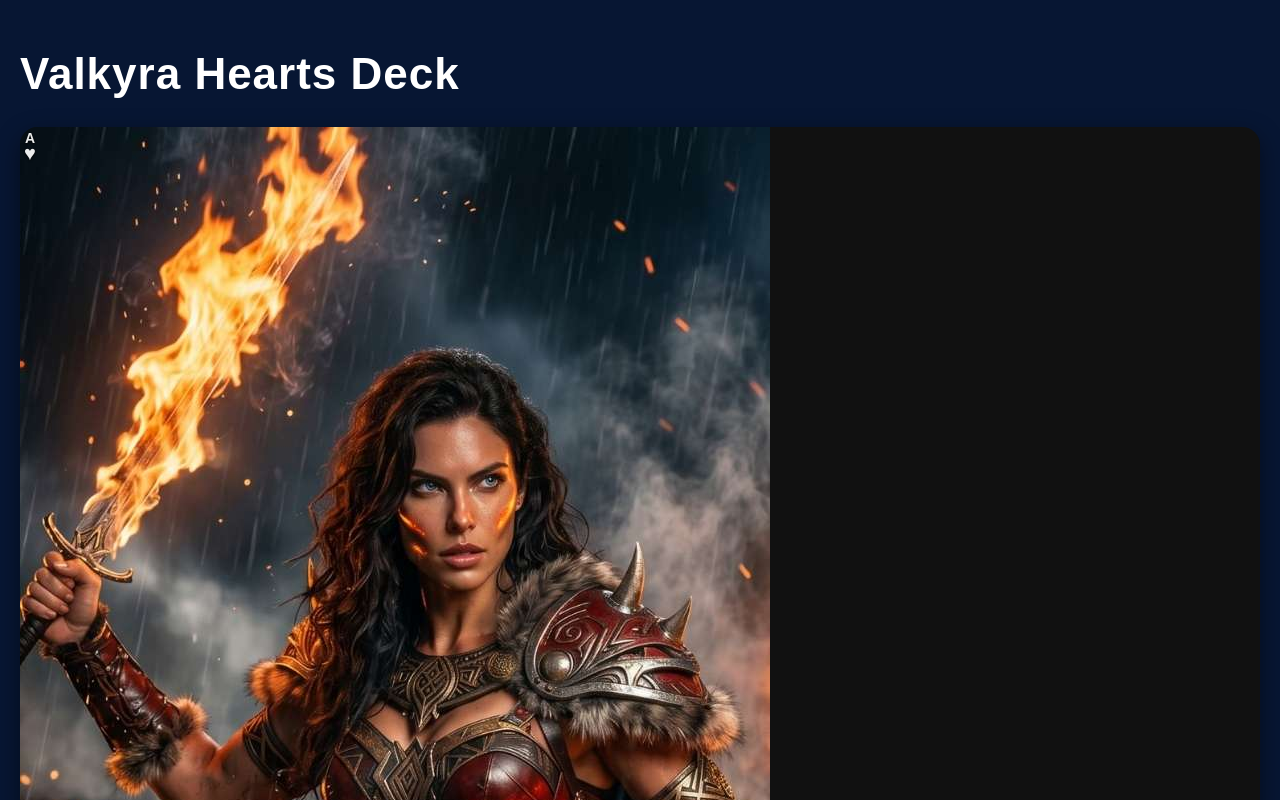
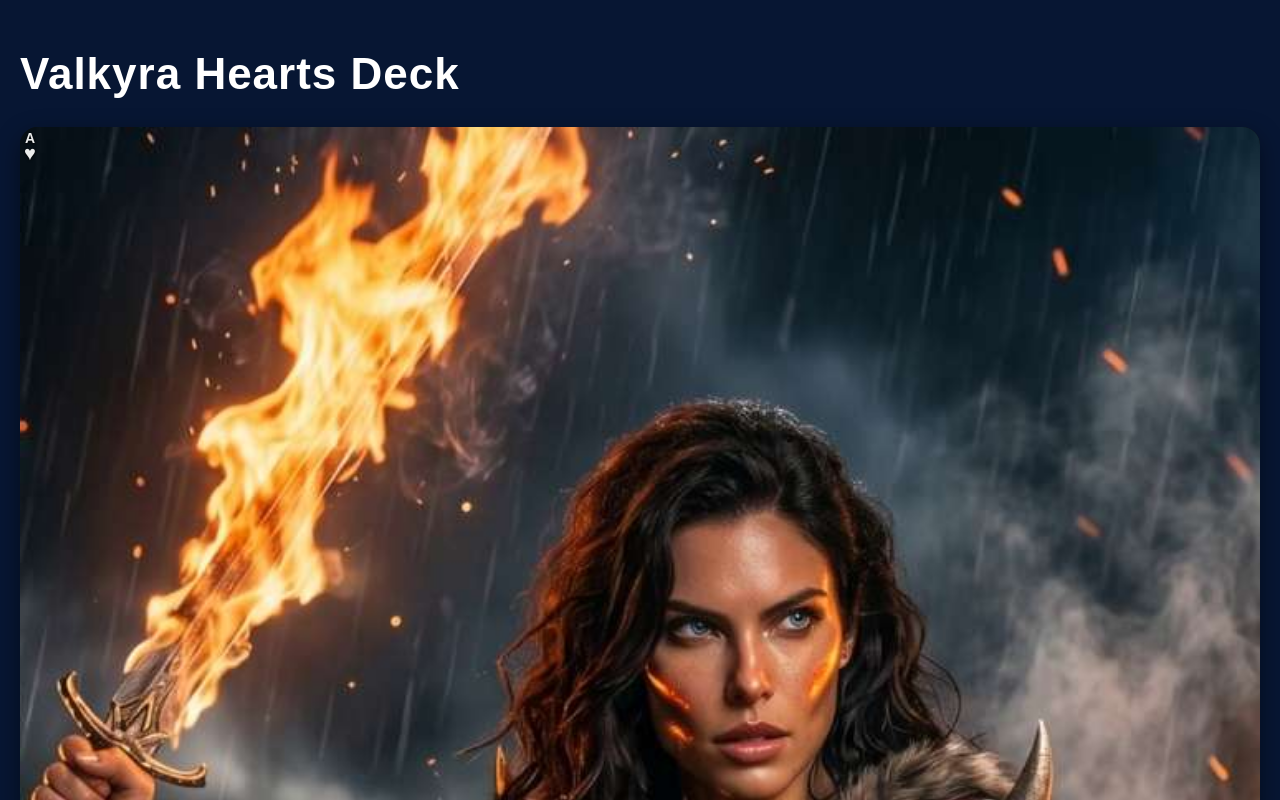
Before and after one commit to PlayYourPhotos/playyourphotos-blackjack, a React (Create React App) app: page /demo in a window 1280 px wide. Shown: the top 800 px of the page. Built offline with nearby package versions, Linux system fonts and the light colour scheme.

Commit message:
Update styles.css

```diff
--- a/src/styles.css
+++ b/src/styles.css
@@ -34,8 +34,7 @@ body {
   border-radius: 18px;
   overflow: hidden;
   background: #111;
-  box-shadow:
-    0 8px 24px rgba(0,0,0,0.45);
+  box-shadow: 0 8px 24px rgba(0,0,0,0.45);
   transition: transform 0.2s ease;
 }
 
@@ -43,7 +42,8 @@ body {
   transform: translateY(-3px);
 }
 
-.card-image {
+.card-image,
+.card-img {
   width: 100%;
   height: 100%;
   object-fit: cover;
@@ -56,8 +56,7 @@ body {
   align-items: center;
   line-height: 0.9;
   font-weight: 700;
-  text-shadow:
-    0 1px 3px rgba(0,0,0,0.95);
+  text-shadow: 0 1px 3px rgba(0,0,0,0.95);
   z-index: 5;
   opacity: 0.92;
 }
@@ -94,11 +93,9 @@ body {
 
 .landing-page {
   min-height: 100vh;
-  background-image:
+  background:
     linear-gradient(rgba(0,0,0,0.72), rgba(0,0,0,0.82)),
-    url("/casino-bg.jpg");
-  background-size: cover;
-  background-position: center;
+    #071633;
   display: flex;
   align-items: center;
   justify-content: center;
```
